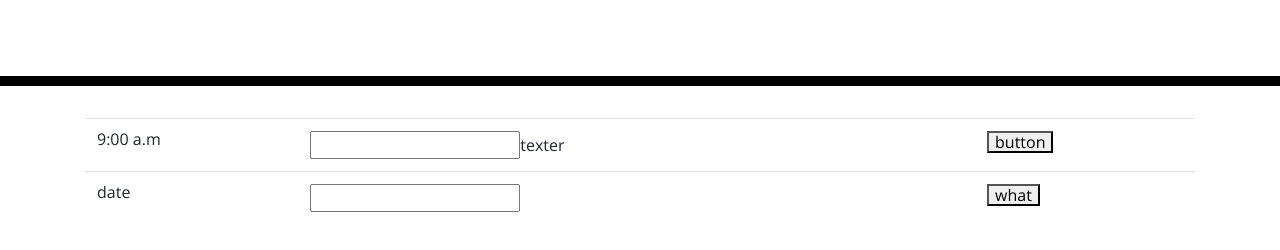
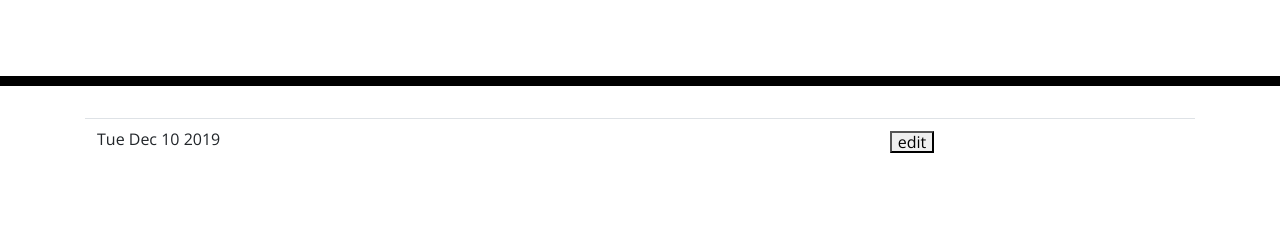
Before and after one commit to itsmedexter/Work_Day_Scheduler, a plain HTML site: page index.html in a window 1280 px wide. Shown: the part 182-432 px from the top of the page. Drawn offline with nearby package versions, Linux system fonts and the light colour scheme.

Commit message:
modifed after with tutor. attempting to add button to save date to localStorage.

```diff
--- a/index.html
+++ b/index.html
@@ -32,11 +32,11 @@
       <!-- Timeblocks go here -->
       <table class="table">
         <tbody id="calendar">
-          <tr>
+          <!-- <tr>
             <td class="timeD">9:00 a.m</td>
             <td><input class="inputD">texter</input></td>
             <td><button class="buttonD">button</button></td>
-          </tr>
+          </tr> -->
         </tbody>
       </table>
       </div>
--- a/style.js
+++ b/style.js
@@ -4,23 +4,44 @@
 
 // 1 create a field on the time block where user can place info blocks of hours 9 to 5
 //-- Create a list or table store timeblock, contain the time, input field (user can place note), hold button.
+var data = [{date: new Date(), todo: '', editing: false},]
+
+
 
 // dymnamicly add event container to the date container.
-var tr = $("<tr>");
-tr.addClass("");
-var date = $("<td>");
-var inputTd = $("<td>");
-var buttonTd = $("<td>");
-var input = $("<input>");
-var button = $("<button>");
+function generateData() {
+  $("#calendar").empty();
+for (var i = 0; i < data.length; i++) {
+  var todo = data[i];
+  var inEditingMode = todo.editing === true;
+  var date = $("<td>").text(todo.date.toDateString());
+  var input = $("<input>").attr("type", "text").val(todo.todo);
+  var span = $("<span>").attr('data-state', 'not-editing').text(todo.todo)
+  var inputTd;
+  if(inEditingMode) {
+    inputTd = $("<td>").append(input);
+  }
+  else {
+    inputTd = $("<td>").append(span);
+  }
+  var button = $("<button>").text("edit").attr('data-index', i).addClass('edit-btn');
+  var buttonTd = $("<td>").append(button);
+  var tr = $("<tr>").append(date, inputTd, buttonTd);
+  $("#calendar").append(tr);
+
+}
+};
+
+generateData();
+//tr.addClass("");
 /* <input type="text"></input> */
-date.text("date");
-input.attr("type", "text");
-inputTd.append(input);
-button.text("what");
-buttonTd.append(button);
-tr.append(date, inputTd, buttonTd);
-$("#calendar").append(tr);
+//date.text("date");
+//input.attr("type", "text");
+//inputTd.append(input);
+//button.text("what");
+//buttonTd.append(button);
+//tr.append(date, inputTd, buttonTd);
+
 
 
 /*
@@ -33,7 +54,22 @@ $("#calendar").append(tr);
           */
 // 2 have a button where user can edit info in timeblock then save information into localStorage.
 // click event button to enable editing. lets user type info in input field. when button clicked again saves to local storge.
-button.on("click")
+$(document).on("click", '.edit-btn', function(){
+  console.log('editing working', $(this));
+  console.log('This is the record we want to update', data[$(this).attr('data-index')])
+  var oldEditingValue = data[$(this).attr('data-index')].editing;
+
+  data[$(this).attr('data-index')].editing = !oldEditingValue;
+  generateData();
+});
+
+// button for saves to
+
+
+// figure how to put data into local storage.
+localStorage.setItem("inputSaved", data);
+console.log("inputSaved");
+
 // make a button enable input in table data
 // make button save information in local storage
 
```
